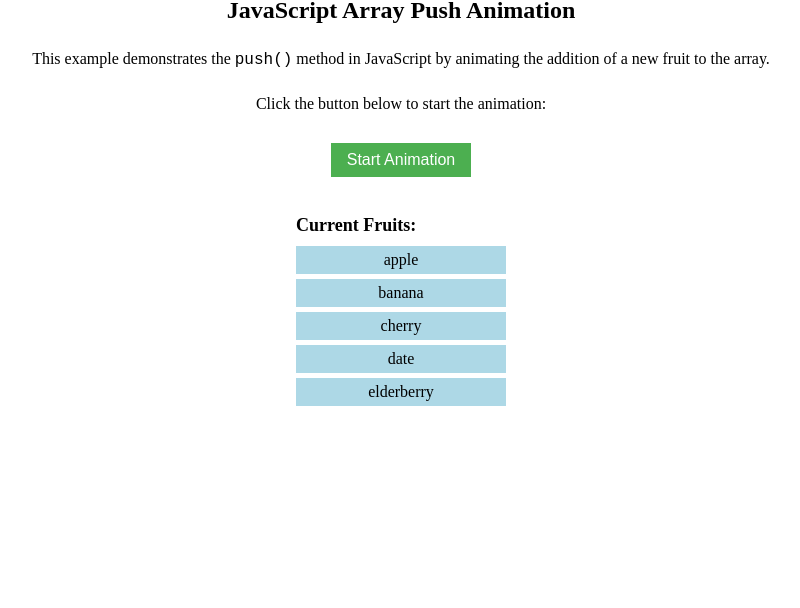
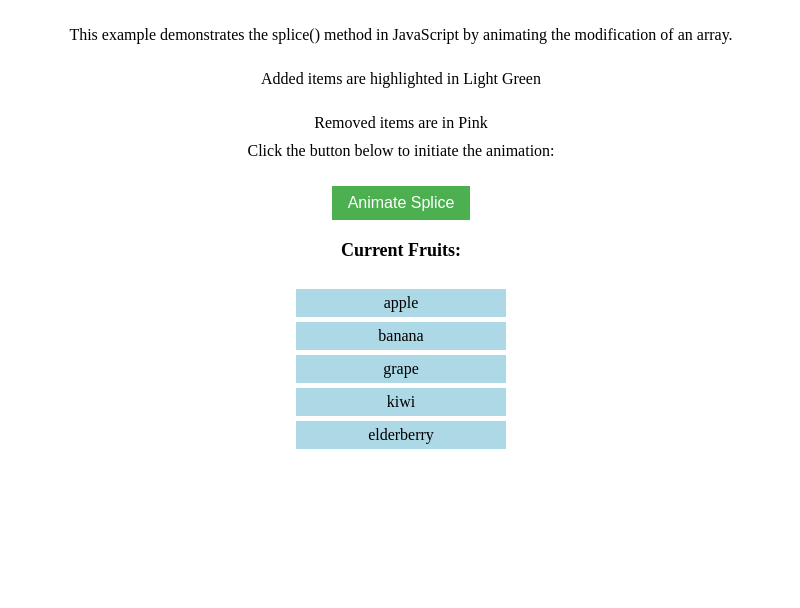
Before and after one commit to SPJJ-Software/the-visual-guide-to-programming, a plain HTML site: page index.html in a window 1280 px wide. Shown: the part 208-816 px from the top of the page, without its empty margins (239-1039 px from the left). Drawn offline with Linux system fonts and the light colour scheme.

Commit message:
Added splice files
Added via GitHub gist

```diff
--- a/index.html
+++ b/index.html
@@ -1,15 +1,19 @@
 <!DOCTYPE html>
 <html>
+
 <head>
   <link rel="stylesheet" type="text/css" href="style.css">
 </head>
+
 <body>
+
   <div class="container">
-    <h2>JavaScript Array Push Animation</h2>
-    <p>This example demonstrates the <code>push()</code> method in JavaScript by animating the addition of a new fruit to the array.</p>
-    <p>Click the button below to start the animation:</p>
-    <button id="startButton">Start Animation</button>
-    <div class="fruits-container">
+    <h1>JavaScript Array Splice Animation</h1>
+    <p>This example demonstrates the splice() method in JavaScript by animating the modification of an array.</p>
+    <p> Added items are highlighted in Light Green</p>
+    <p> Removed items are in Pink</p
+    <p>Click the button below to initiate the animation:</p>
+    <button onclick="animateSplice()">Animate Splice</button>
     <h3>Current Fruits:</h3>
     <ul id="fruitsList">
       <li>apple</li>
@@ -19,7 +23,7 @@
       <li>elderberry</li>
     </ul>
   </div>
-  </div>
   <script src="script.js"></script>
 </body>
+
 </html>
--- a/script.js
+++ b/script.js
@@ -1,41 +1,50 @@
+// Get the fruitsList element from the DOM
+let fruitsList = document.getElementById("fruitsList");
+
 // Initial array of fruits
-let fruits = ['apple', 'banana', 'cherry', 'date', 'elderberry'];
+let fruits = ["apple", "banana", "cherry", "date", "elderberry"];
 
 /**
- * Function to animate the push operation
+ * Function to animate the splice operation
  */
-function animatePush() {
-  // Get the fruitsList element from the DOM
-  let fruitsList = document.getElementById('fruitsList');
-
-  // Add a new fruit to the end of the array
-  fruits.push('fig');
+function animateSplice() {
+  // Perform the splice operation and store the removed items
+  let removedItems = fruits.splice(2, 2, "grape", "kiwi");
 
   // Clear the existing list
-  fruitsList.innerHTML = '';
+  fruitsList.innerHTML = "";
 
   // Iterate over the modified fruits array and create list items
-  fruits.forEach(function(fruit) {
-    let li = document.createElement('li');
+  fruits.forEach(function (fruit) {
+    let li = document.createElement("li");
     li.textContent = fruit;
 
     fruitsList.appendChild(li);
   });
 
-  // Apply the 'added' class to the fruitsList to highlight the added item
-  fruitsList.classList.add('added');
+  // Create list items for the removed items and apply the 'removed' class
+  removedItems.forEach(function (removedItem) {
+    let li = document.createElement("li");
+    li.textContent = removedItem;
+    li.classList.add("removed");
 
-  // Remove the 'added' class after a delay
-  setTimeout(function() {
-    fruitsList.classList.remove('added');
+    fruitsList.appendChild(li);
+  });
+
+  // Apply the 'added' class to the fruitsList to highlight the added items
+  fruitsList.classList.add("added");
+
+  // Remove the 'added' class and remove the removed items after a delay
+  setTimeout(function () {
+    fruitsList.classList.remove("added");
+
+    // Remove the removed items from the list
+    removedItems.forEach(function (removedItem) {
+      let removedElement = document.querySelector(".removed");
+      removedElement.parentNode.removeChild(removedElement);
+    });
   }, 1000);
 }
 
-// Get the startButton element from the DOM
-let startButton = document.getElementById('startButton');
-
-// Add click event listener to the startButton
-startButton.addEventListener('click', function() {
-  // Wait for 2 seconds and then initiate the animation
-  setTimeout(animatePush, 2000);
-});
+// Wait for 2 seconds and then initiate the animation
+setTimeout(animateSplice, 2000);
--- a/style.css
+++ b/style.css
@@ -16,13 +16,23 @@ p {
   margin-bottom: 10px;
 }
 
-.fruits-container {
-  margin-top: 20px;
+button {
+  font-size: 16px;
+  padding: 8px 16px;
+  background-color: #4caf50;
+  color: white;
+  border: none;
+  cursor: pointer;
+  transition: background-color 0.3s;
+}
+
+button:hover {
+  background-color: #45a049;
 }
 
 h3 {
   font-size: 18px;
-  margin-bottom: 10px;
+  margin-top: 20px;
 }
 
 ul {
@@ -34,7 +44,7 @@ ul {
 li {
   font-size: 16px;
   padding: 5px;
-  background-color: lightblue;
+  background-color: lightblue; /* Background color of the list items */
   margin-bottom: 5px;
   width: 200px;
   text-align: center;
@@ -42,20 +52,9 @@ li {
 }
 
 .added {
-  background-color: lightgreen;
+  background-color: lightgreen; /* Background color for added items */
 }
 
-button {
-  font-size: 16px;
-  padding: 8px 16px;
-  background-color: #4CAF50;
-  color: white;
-  border: none;
-  cursor: pointer;
-  transition: background-color 0.3s;
-  margin-top: 20px;
+.removed {
+  background-color: pink; /* Background color for removed items */
 }
-
-button:hover {
-  background-color: #45a049;
-}
```
Lines whose indentation alone changed are shown as unchanged.
